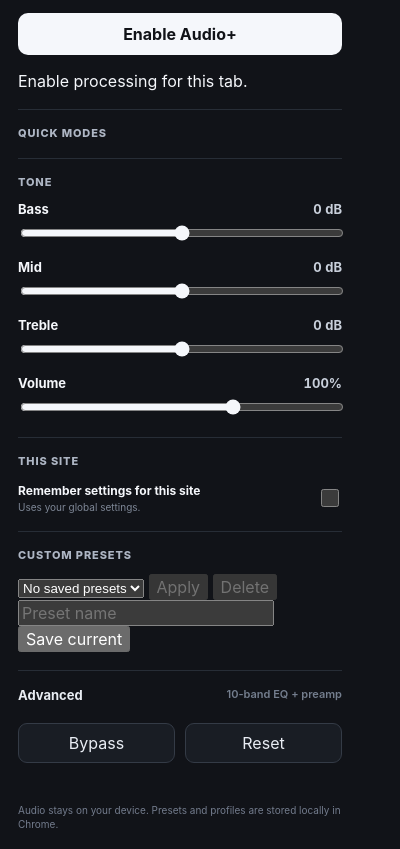
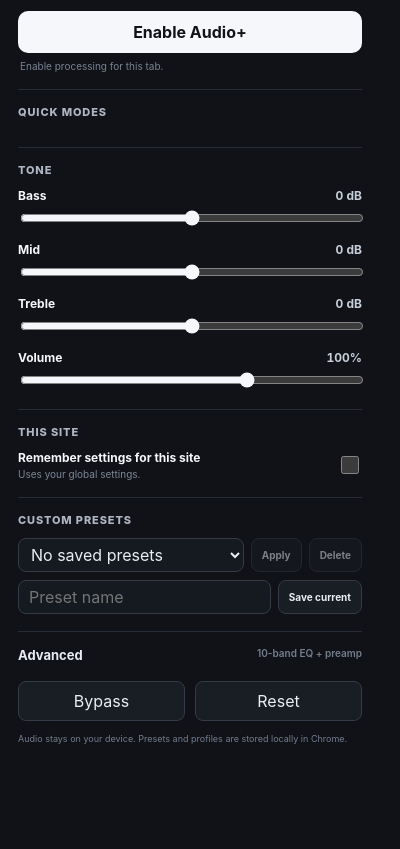
Before and after one commit to ylnyorulmaz/audioplus, a browser extension: page popup.html in a window 400 px wide. Shown: the part 64-913 px from the top of the page. After the commit the page ends 844 px from the top, so only its background shows below. Drawn offline with Linux system fonts and the light colour scheme.

Commit message:
style: refine Audio+ basic and advanced UI

```diff
--- a/popup.css
+++ b/popup.css
@@ -1,7 +1,7 @@
 :root {
   color-scheme: dark;
   font-family: Inter, ui-sans-serif, system-ui, -apple-system, BlinkMacSystemFont, "Segoe UI", sans-serif;
-  background: #111318;
+  background: #101218;
   color: #f5f7fb;
 }
 
@@ -11,19 +11,29 @@
 
 body {
   margin: 0;
-  min-width: 360px;
-  max-height: 600px;
+  min-width: 380px;
+  max-height: 620px;
   overflow-y: auto;
-  background: #111318;
+  background: #101218;
 }
 
 button,
-input {
+input,
+select {
   font: inherit;
 }
 
+button,
+summary,
+label,
+input[type="range"],
+input[type="checkbox"],
+select {
+  cursor: pointer;
+}
+
 .panel {
-  width: 360px;
+  width: 380px;
   padding: 18px;
 }
 
@@ -32,7 +42,7 @@
   align-items: flex-start;
   justify-content: space-between;
   gap: 12px;
-  margin-bottom: 16px;
+  margin-bottom: 14px;
 }
 
 .brand {
@@ -42,7 +52,7 @@
 }
 
 .site {
-  max-width: 250px;
+  max-width: 270px;
   margin-top: 4px;
   overflow: hidden;
   color: #9ea6b5;
@@ -76,7 +86,6 @@
   border-radius: 10px;
   background: #f5f7fb;
   color: #111318;
-  cursor: pointer;
   font-weight: 750;
 }
 
@@ -86,20 +95,28 @@
 }
 
 .power:disabled,
-.secondary:disabled {
-  cursor: wait;
-  opacity: 0.55;
+.secondary:disabled,
+.small-button:disabled,
+.preset-button:disabled {
+  cursor: not-allowed;
+  opacity: 0.5;
+}
+
+.power-hint {
+  margin: 7px 2px 0;
+  color: #798292;
+  font-size: 10px;
 }
 
 .section,
 .advanced {
-  margin-top: 18px;
-  padding-top: 16px;
+  margin-top: 17px;
+  padding-top: 15px;
   border-top: 1px solid #272d36;
 }
 
 .section-title {
-  margin-bottom: 12px;
+  margin-bottom: 11px;
   color: #aeb6c4;
   font-size: 11px;
   font-weight: 800;
@@ -107,22 +124,52 @@
   text-transform: uppercase;
 }
 
+.preset-grid {
+  display: grid;
+  grid-template-columns: repeat(3, 1fr);
+  gap: 7px;
+}
+
+.preset-button,
+.small-button,
+.secondary {
+  border: 1px solid #343b46;
+  border-radius: 8px;
+  background: #191d24;
+  color: #e9edf4;
+}
+
+.preset-button {
+  min-height: 34px;
+  padding: 7px 8px;
+  font-size: 11px;
+  font-weight: 650;
+}
+
+.preset-button[aria-pressed="true"] {
+  border-color: #7793c7;
+  background: #202a3b;
+  color: #c9dcff;
+}
+
 .control-group + .control-group {
-  margin-top: 14px;
+  margin-top: 12px;
 }
 
 .control-heading,
 .actions,
 .toggle-row,
-.eq-row {
+.eq-row,
+.preset-library-row,
+.save-preset-row {
   display: flex;
   align-items: center;
   justify-content: space-between;
 }
 
 .control-heading {
-  margin-bottom: 6px;
-  font-size: 13px;
+  margin-bottom: 5px;
+  font-size: 12px;
   font-weight: 650;
 }
 
@@ -137,52 +184,8 @@
   accent-color: #f5f7fb;
 }
 
-.advanced summary {
-  display: flex;
-  justify-content: space-between;
-  cursor: pointer;
-  color: #e8ecf2;
-  font-size: 13px;
-  font-weight: 700;
-  list-style: none;
-}
-
-.advanced summary::-webkit-details-marker {
-  display: none;
-}
-
-.advanced summary span {
-  color: #747e8e;
-  font-size: 11px;
-  font-weight: 600;
-}
-
-.eq-grid {
-  display: grid;
-  gap: 8px;
-  margin-top: 14px;
-}
-
-.eq-row {
-  display: grid;
-  grid-template-columns: 42px 1fr 54px;
-  gap: 10px;
-  font-size: 11px;
-}
-
-.eq-row label {
-  color: #aeb6c4;
-  font-variant-numeric: tabular-nums;
-}
-
-.eq-row output {
-  text-align: right;
-}
-
 .toggle-row {
   gap: 14px;
-  margin-top: 15px;
-  cursor: pointer;
 }
 
 .toggle-row span {
@@ -204,19 +207,113 @@
   height: 18px;
 }
 
+.preset-library-row,
+.save-preset-row {
+  gap: 7px;
+}
+
+.save-preset-row {
+  margin-top: 8px;
+}
+
+select,
+input[type="text"] {
+  min-width: 0;
+  height: 34px;
+  border: 1px solid #343b46;
+  border-radius: 8px;
+  outline: none;
+  background: #151920;
+  color: #e9edf4;
+}
+
+select {
+  flex: 1;
+  padding: 0 8px;
+}
+
+input[type="text"] {
+  flex: 1;
+  padding: 0 10px;
+  cursor: text;
+}
+
+select:focus,
+input[type="text"]:focus {
+  border-color: #667fae;
+}
+
+.small-button {
+  height: 34px;
+  padding: 0 10px;
+  font-size: 10px;
+  font-weight: 700;
+  white-space: nowrap;
+}
+
+.small-button.danger:not(:disabled) {
+  color: #f0b2b2;
+}
+
+.advanced summary {
+  display: flex;
+  justify-content: space-between;
+  list-style: none;
+  color: #e8ecf2;
+  font-size: 13px;
+  font-weight: 700;
+}
+
+.advanced summary::-webkit-details-marker {
+  display: none;
+}
+
+.advanced summary span {
+  color: #747e8e;
+  font-size: 10px;
+  font-weight: 600;
+}
+
+.eq-grid {
+  display: grid;
+  gap: 7px;
+  margin-top: 14px;
+}
+
+.eq-row {
+  display: grid;
+  grid-template-columns: 42px 1fr 54px;
+  gap: 10px;
+  font-size: 11px;
+}
+
+.eq-row label {
+  color: #aeb6c4;
+  font-variant-numeric: tabular-nums;
+}
+
+.eq-row output {
+  text-align: right;
+}
+
+.advanced-footer {
+  margin-top: 14px;
+  padding-top: 14px;
+  border-top: 1px solid #252b34;
+}
+
+.advanced-footer .toggle-row {
+  margin-top: 14px;
+}
+
 .actions {
   gap: 10px;
-  margin-top: 20px;
+  margin-top: 18px;
 }
 
 .secondary {
   flex: 1;
   padding: 9px 12px;
-  border: 1px solid #343b46;
-  border-radius: 9px;
-  background: #191d24;
-  color: #e9edf4;
-  cursor: pointer;
 }
 
 .secondary[aria-pressed="true"] {
@@ -225,16 +322,35 @@
 }
 
 .message {
-  min-height: 18px;
-  margin: 14px 0 0;
+  min-height: 16px;
+  margin: 12px 0 0;
+  font-size: 10px;
+  line-height: 1.4;
+}
+
+.message:empty {
+  min-height: 0;
+}
+
+.message-error {
   color: #f0a6a6;
-  font-size: 11px;
-  line-height: 1.4;
+}
+
+.message-info {
+  color: #aeb8c8;
+}
+
+.message-success {
+  color: #8fe0a8;
+}
+
+.message-warning {
+  color: #e6c37a;
 }
 
 .privacy {
   margin: 8px 0 0;
   color: #737c8d;
-  font-size: 10px;
+  font-size: 9px;
   line-height: 1.4;
 }
```
